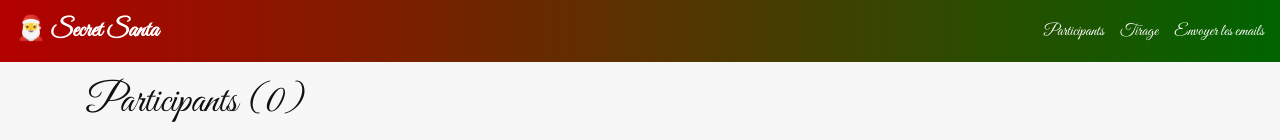
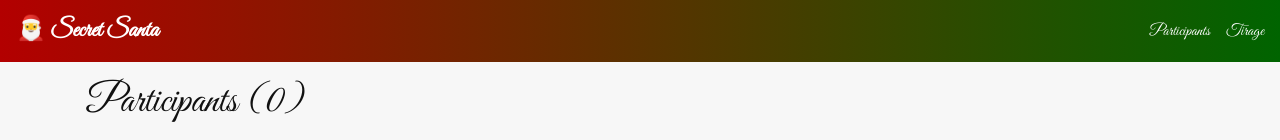
Before and after one commit to CodeByBios/secret-santa-ui, an Angular app: page / in a window 1280 px wide. Shown: the top 140 px of the page. Built offline with nearby package versions, Linux system fonts and the light colour scheme; no server answers.

Commit message:
off emails route for now

```diff
--- a/src/app/shared/ui/app-header.component.ts
+++ b/src/app/shared/ui/app-header.component.ts
@@ -18,7 +18,7 @@ import { RouterLink } from '@angular/router';
           <nav aria-label="Navigation principale">
             <a routerLink="/" class="nav__link">Participants</a>
             <a routerLink="/draw" class="nav__link">Tirage</a>
-            <a routerLink="/emails" class="nav__link">Envoyer les emails</a>
+            <!-- <a routerLink="/emails" class="nav__link">Envoyer les emails</a> -->
           </nav>
         </div>
       </nav>
```
